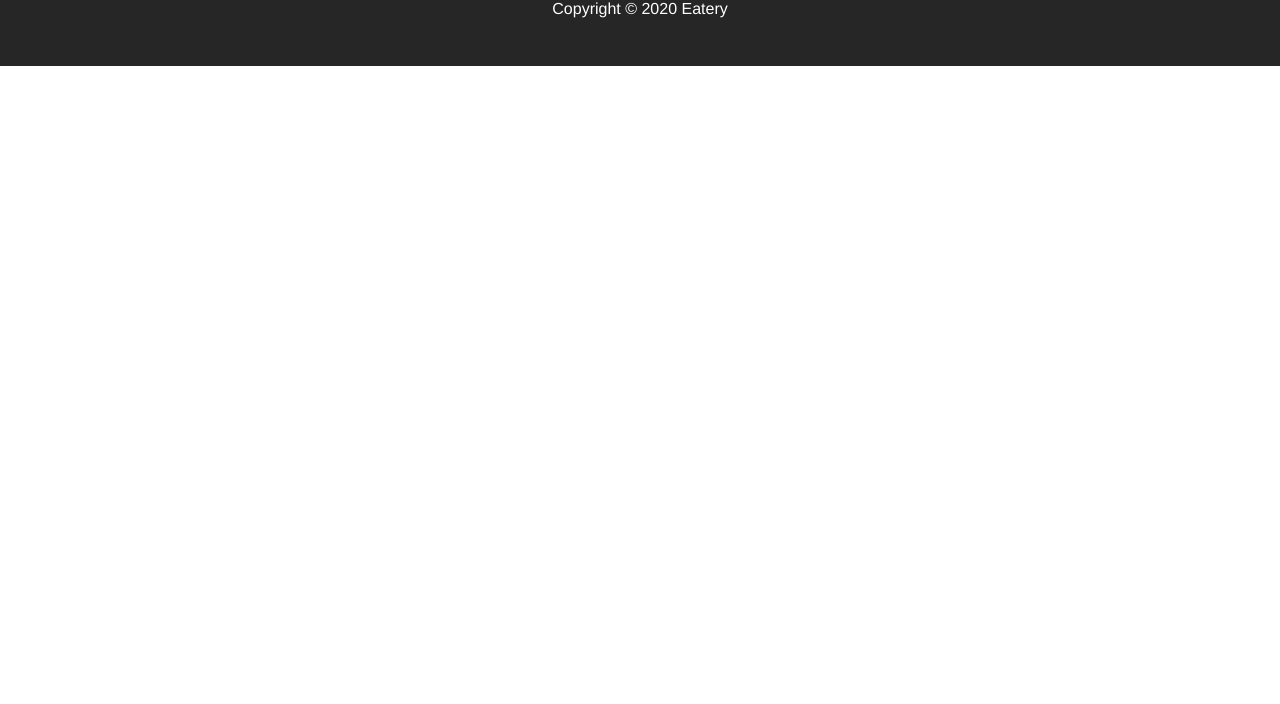
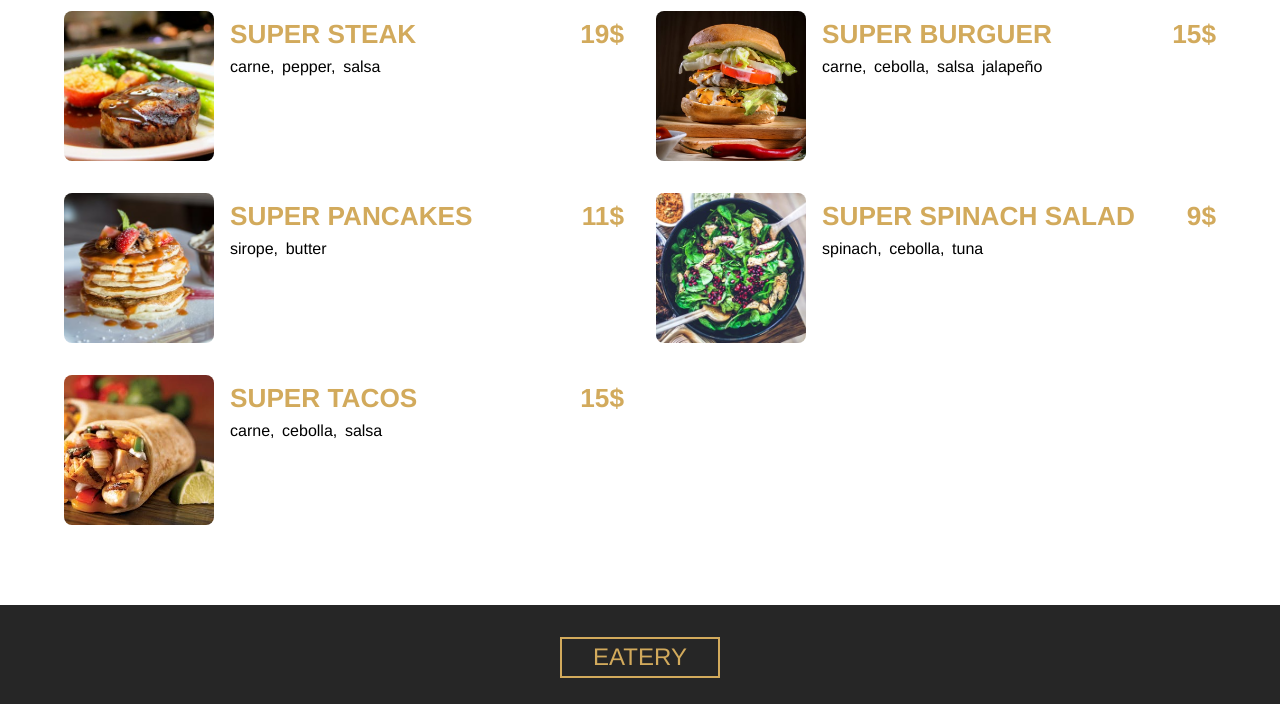
Before and after one commit to Jagarut/gatsby-restaurant, a Gatsby site: page / in a window 1280 px wide. Shown: the part 1983-2687 px from the top of the page. Before the commit the page ends 2049 px from the top, so only its background shows below. Built offline with nearby package versions, Linux system fonts and the light colour scheme; Gatsby itself is replaced by a stand-in of ours.

Commit message:
menu added

```diff
--- a/gatsby-config.js
+++ b/gatsby-config.js
@@ -13,6 +13,14 @@ module.exports = {
         path: `${__dirname}/src/images`,
       },
     },
+    {
+      resolve: `gatsby-source-filesystem`,
+      options: {
+        name: `menus`,
+        path: `${__dirname}/src/menus/`,
+      },
+    },
+    `gatsby-plugin-mdx`,
     `gatsby-transformer-sharp`,
     `gatsby-plugin-sharp`,
     {
--- a/package.json
+++ b/package.json
@@ -5,10 +5,13 @@
   "version": "0.1.0",
   "author": "Kyle Mathews <mathews.kyle@gmail.com>",
   "dependencies": {
+    "@mdx-js/mdx": "^1.5.5",
+    "@mdx-js/react": "^1.5.5",
     "babel-plugin-styled-components": "^1.10.7",
     "gatsby": "^2.19.7",
     "gatsby-image": "^2.2.39",
     "gatsby-plugin-manifest": "^2.2.39",
+    "gatsby-plugin-mdx": "^1.0.72",
     "gatsby-plugin-offline": "^3.0.32",
     "gatsby-plugin-react-helmet": "^3.1.21",
     "gatsby-plugin-sharp": "^2.4.3",
--- /dev/null
+++ b/src/components/HomePageComponents/Menu.js
@@ -0,0 +1,65 @@
+import React from "react"
+import Product from "./Product"
+import { useStaticQuery, graphql } from "gatsby"
+import { Section, Title } from "../../utils"
+import styled from "styled-components"
+
+const getMenus = graphql`
+  {
+    allMdx {
+      totalCount
+      edges {
+        node {
+          frontmatter {
+            name
+            price
+            ingredients
+            slug
+            image {
+              childImageSharp {
+                fixed(width: 150, height: 150) {
+                  ...GatsbyImageSharpFixed
+                }
+              }
+            }
+          }
+        }
+      }
+    }
+  }
+`
+
+export default function Menu() {
+  const response = useStaticQuery(getMenus)
+  // console.log(response)
+  const menus = response.allMdx.edges
+
+  return (
+    <Section>
+      <Title title="featured items" message="little taste" />
+      <ProductList>
+        {menus.map(item => {
+          return <Product key={item.node.id} product={item.node} />
+        })}
+      </ProductList>
+    </Section>
+  )
+}
+
+const ProductList = styled.div`
+  margin: 3rem 0;
+  display: grid;
+  grid-template-columns: 100%;
+  grid-row-gap: 3rem;
+  @media (min-width: 576px) {
+    grid-template-columns: 95%;
+  }
+  @media (min-width: 776px) {
+    grid-template-columns: 80%;
+    justify-content: center;
+  }
+  @media (min-width: 992px) {
+    grid-template-columns: 1fr 1fr;
+    grid-gap: 2rem;
+  }
+`
--- /dev/null
+++ b/src/components/HomePageComponents/Product.js
@@ -0,0 +1,54 @@
+import React from "react"
+import styled from "styled-components"
+import { styles } from "../../utils"
+import Image from "gatsby-image"
+
+export default function Product({ product }) {
+  const { name, price, ingredients } = product.frontmatter
+  const img = product.frontmatter.image.childImageSharp.fixed
+
+  return (
+    <ProductWrapper>
+      <Image fixed={img} className="img" />
+
+      <div className="text">
+        <div className="product-content">
+          <h3 className="name">{name}</h3>
+          <h3 className="price">{price}</h3>
+        </div>
+        <p className="info">{ingredients}</p>
+      </div>
+    </ProductWrapper>
+  )
+}
+
+const ProductWrapper = styled.div`
+  @media (min-width: 576px) {
+    display: grid;
+    grid-template-columns: auto 1fr;
+    grid-column-gap: 1rem;
+  }
+  .img {
+    border-radius: 0.5rem;
+    width: 100%;
+  }
+  .product-content {
+    display: flex;
+    justify-content: space-between;
+    font-size: 1.4rem;
+    text-transform: uppercase;
+  }
+  .name {
+    color: ${styles.colors.mainYellow};
+    margin-top: 0.5rem;
+  }
+  .price {
+    color: ${styles.colors.mainYellow};
+    margin-top: 0.5rem;
+  }
+  .info {
+    margin-top: 0.5rem;
+    word-spacing: 0.2rem;
+    text-transform: lowercase;
+  }
+`
--- /dev/null
+++ b/src/menus/beef.mdx
@@ -0,0 +1,7 @@
+---
+name: Super Steak
+price: 19$
+slug: beef
+ingredients: carne, pepper, salsa
+image: ../images/plates/beefStake.jpeg
+---
--- /dev/null
+++ b/src/menus/burguer.mdx
@@ -0,0 +1,7 @@
+---
+name: Super Burguer
+price: 15$
+slug: burguer
+ingredients: carne, cebolla, salsa jalapeño
+image: ../images/plates/hamburguer.jpeg
+---
--- /dev/null
+++ b/src/menus/pancake.mdx
@@ -0,0 +1,7 @@
+---
+name: Super Pancakes
+price: 11$
+slug: pancake
+ingredients: sirope, butter
+image: ../images/plates/pankakes.jpeg
+---
--- /dev/null
+++ b/src/menus/salad.mdx
@@ -0,0 +1,7 @@
+---
+name: Super Spinach Salad
+price: 9$
+slug: salad
+ingredients: spinach, cebolla, tuna
+image: ../images/plates/spinach.jpg
+---
--- /dev/null
+++ b/src/menus/tacos.mdx
@@ -0,0 +1,7 @@
+---
+name: Super Tacos
+price: 15$
+slug: tacos
+ingredients: carne, cebolla, salsa
+image: ../images/plates/tacos.jpeg
+---
--- a/src/pages/index.js
+++ b/src/pages/index.js
@@ -7,6 +7,7 @@ import { HomeHeader, Banner, BannerButton } from "../utils"
 import img from "../images/bcg/homeBcg.jpeg"
 import QuickInfo from "../components/HomePageComponents/QuickInfo"
 import Gallery from "../components/HomePageComponents/Gallery"
+import Menu from "../components/HomePageComponents/Menu"
 
 const IndexPage = () => (
   <Layout>
@@ -24,6 +25,7 @@ const IndexPage = () => (
     </HomeHeader>
     <QuickInfo />
     <Gallery />
+    <Menu />
   </Layout>
 )
 
--- a/src/pages/menu.js
+++ b/src/pages/menu.js
@@ -5,6 +5,7 @@ import Layout from "../components/layout"
 import SEO from "../components/seo"
 import { PageHeader, Banner } from "../utils"
 import menuImg from "../images/bcg/menuBcg.jpeg"
+import Menu from "../components/HomePageComponents/Menu"
 
 const MenuPage = () => (
   <Layout>
@@ -12,6 +13,7 @@ const MenuPage = () => (
     <PageHeader img={menuImg}>
       <Banner title="menu" subtitle="enjoy our delicatessen"></Banner>
     </PageHeader>
+    <Menu />
   </Layout>
 )
 
```
Also changed, not shown: src/images/plates/beefStake.jpeg (added), src/images/plates/frenchFries.jpeg (added), src/images/plates/hamburguer.jpeg (added), src/images/plates/pankakes.jpeg (added), src/images/plates/spinach.jpg (added), src/images/plates/tacos.jpeg (added), 1 other file.
